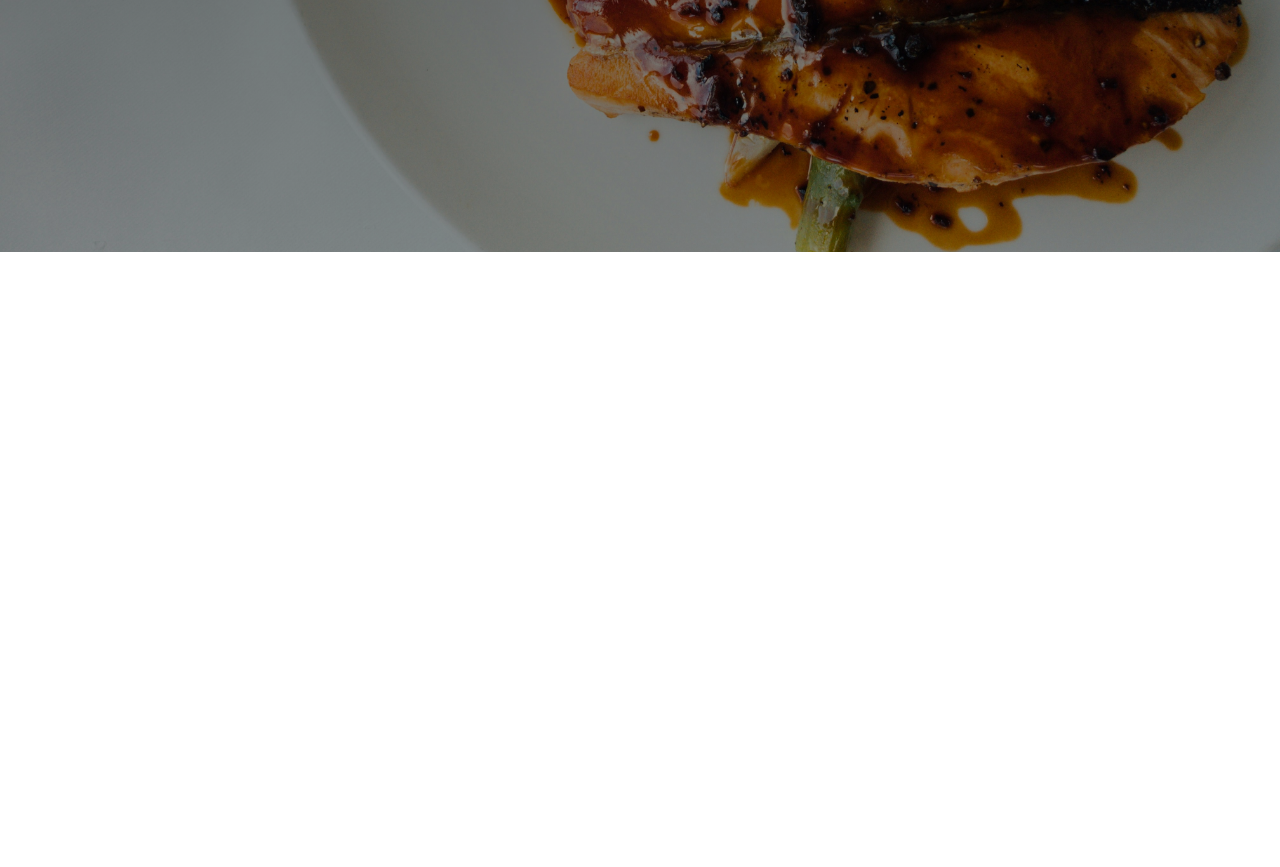
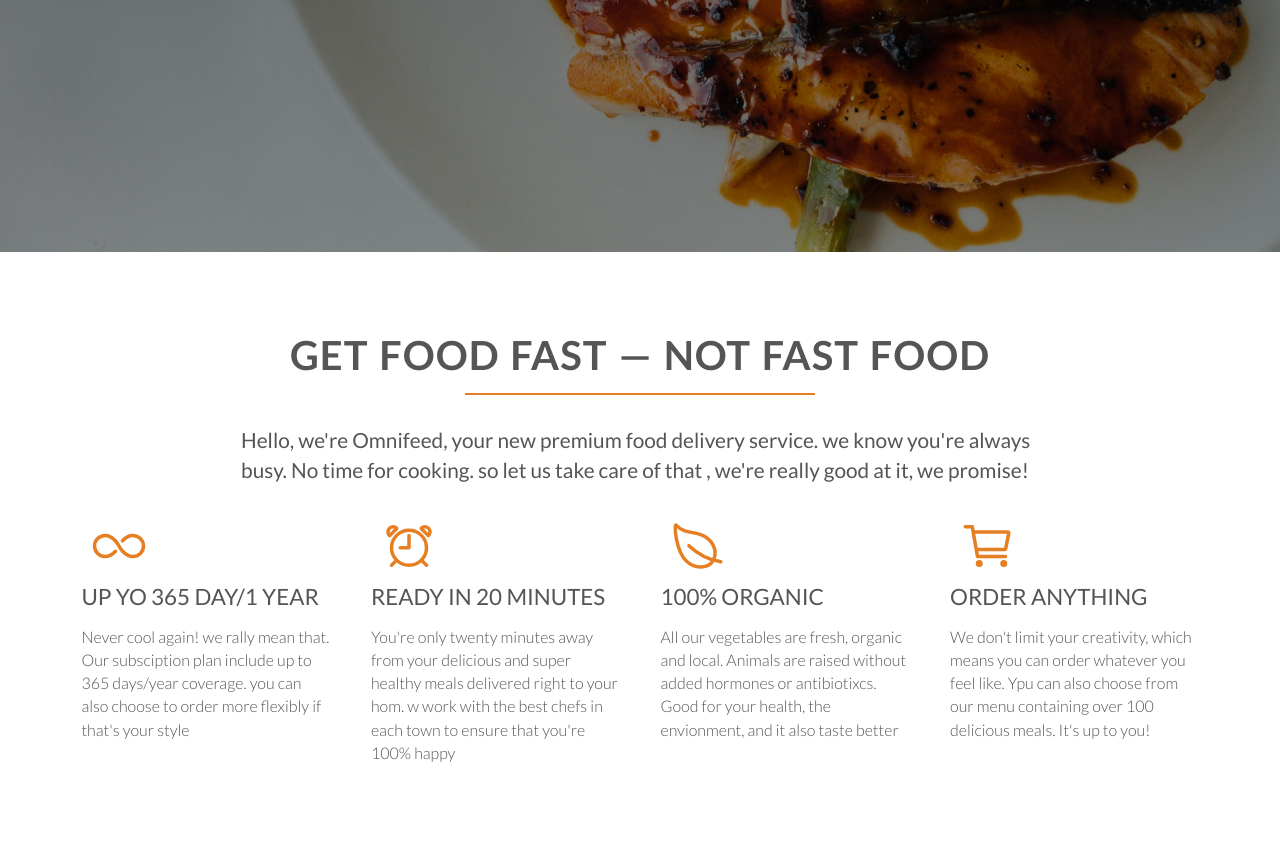
Before and after one commit to nk-aditya/Frontend-showcase, a plain HTML site: page index.html in a window 1280 px wide. Shown: the part 548-1415 px from the top of the page. Before the commit the page ends 800 px from the top, so only its background shows below. Drawn offline with nearby package versions, Linux system fonts and the light colour scheme.

Commit message:
feature section added

```diff
--- a/index.html
+++ b/index.html
@@ -32,5 +32,37 @@
             <a href=""class="btn btn-ghost">show me more</a></div>
     </header>
 
+    <!-- feature section -->
+    <section class="section-feature">
+        <div class="row">
+            <h2>Get food fast &mdash; Not fast food</h2>
+            <p class="long-copy">Hello, we're Omnifeed, your new premium food delivery service. we know you're always busy. No time for cooking. so let us take care of that , we're really good at it, we promise!</p>
+        </div>
+        <div class="row">
+            <div class="col span_1_of_4 feature-box">
+                <ion-icon class="feature-box-icon" name="infinite-outline"></ion-icon>
+                <h3>Up yo 365 day/1 year</h3>
+                <p>Never cool again! we rally mean that. Our subsciption plan include up to 365 days/year coverage. you can also choose to order more flexibly if that's your style</p>
+            </div>
+            <div class="col span_1_of_4 feature-box">
+                <ion-icon class="feature-box-icon" name="alarm-outline"></ion-icon>
+                <h3>Ready in 20 minutes</h3>
+                <p>You're only twenty minutes away from your delicious and super healthy meals delivered right to your hom. w work with the best chefs in each town to ensure that you're 100% happy</p>
+            </div>
+            <div class="col span_1_of_4 feature-box">
+                <ion-icon class="feature-box-icon" name="leaf-outline"></ion-icon>
+                <h3>100% organic</h3>
+                <p>All our vegetables are fresh, organic and local. Animals are raised without added hormones or antibiotixcs. Good for your health, the envionment, and it also taste better</p>
+            </div>
+            <div class="col span_1_of_4 feature-box">
+                <ion-icon class="feature-box-icon" name="cart-outline"></ion-icon>
+                <h3>Order anything</h3>
+                <p>We don't limit your creativity, which means you can order whatever you feel like. Ypu can also choose from our menu containing over 100 delicious meals. It's up to you!</p>
+            </div>
+        </div>
+    </section>
+
+    <script type="module" src="https://unpkg.com/ionicons@7.1.0/dist/ionicons/ionicons.esm.js"></script>
+    <script nomodule src="https://unpkg.com/ionicons@7.1.0/dist/ionicons/ionicons.js"></script>
 </body>
 </html>
--- a/resources/css/style.css
+++ b/resources/css/style.css
@@ -138,3 +138,58 @@
 .main-nav li a:active{
     border-bottom: 1px solid #e67e22;
 }
+
+/* ============================= Feature section ====================================== */
+section{
+    padding: 80px 0;
+}
+
+.row h2{
+    font-weight: 600;
+    text-transform: uppercase;
+    font-size: 250%;
+    word-spacing: 2px;
+    text-align: center;
+    margin-bottom: 30px;
+    letter-spacing: 1px;
+}
+
+.row h2:after{
+    display: block;
+    height: 2px;
+    background-color: #e67e22;
+    content: "";
+    width: 350px;
+    margin: 15px auto 0;
+}
+
+.long-copy{
+    font-size: 130%;
+    font-weight: 400;
+    line-height: 145%;
+    width: 70%;
+    margin-left: 15%;
+}
+
+.feature-box{
+    padding: 1%;
+}
+
+.feature-box h3{
+    font-weight: 500;
+    text-transform: uppercase;
+    font-size:140%;
+    margin-bottom: 15px;
+}
+
+.feature-box p{
+    font-size: 100%;
+    line-height: 145%;
+}
+
+.feature-box-icon{
+    font-size: 350%;
+    display: block;
+    color: #e67e22;
+    margin: 10px;
+}
```
